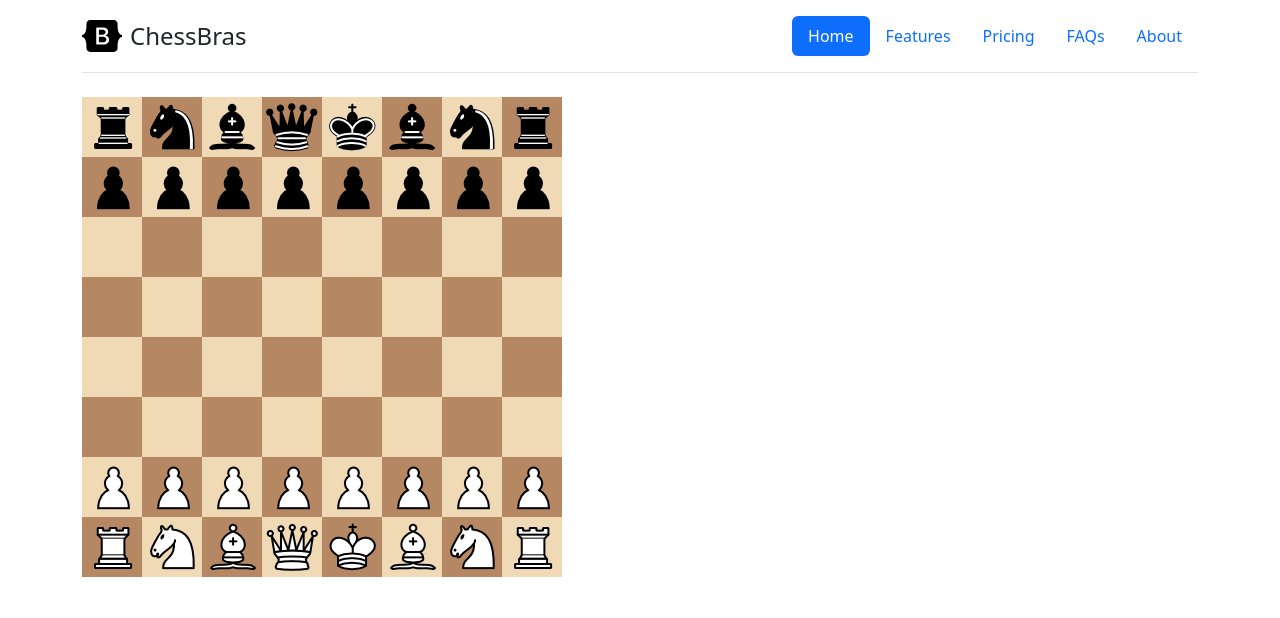
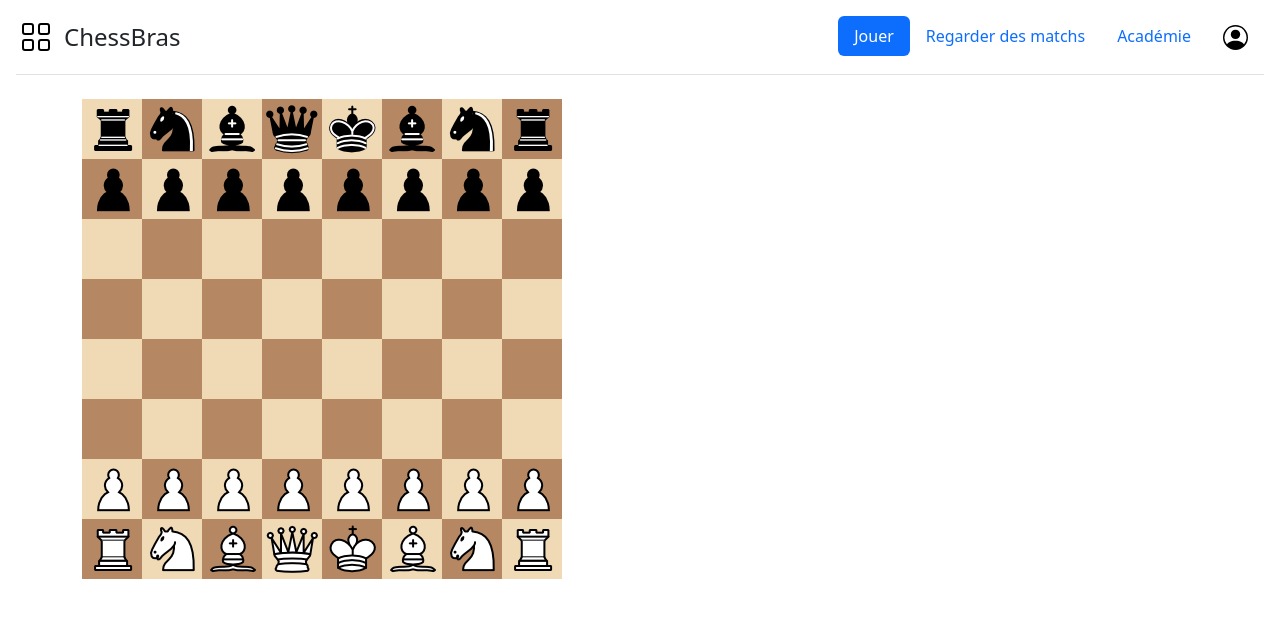
Before and after one commit to Diaxenos/Chess-Alec-et-Gab, a Flask app: page / in a window 1280 px wide. Shown: the top 618 px of the page. Run offline with Flask 2, Linux system fonts and the light colour scheme.

Commit message:
Update header

```diff
--- a/app.py
+++ b/app.py
@@ -1,8 +1,7 @@
-from flask import Flask, render_template
+import flask
+from flask import Flask, render_template, request
 
 app = Flask(__name__)
-
-
 @app.route('/')
 def main_app():  # put application's code here
     return render_template('game.html')
--- a/templates/base.html
+++ b/templates/base.html
@@ -10,16 +10,8 @@
 </head>
 <body>
 <svg xmlns="http://www.w3.org/2000/svg" style="display: none;">
-  <symbol id="bootstrap" viewBox="0 0 118 94">
-    <title>Bootstrap</title>
-    <path fill-rule="evenodd" clip-rule="evenodd" d="M24.509 0c-6.733 0-11.715 5.893-11.492 12.284.214 6.14-.064 14.092-2.066 20.577C8.943 39.365 5.547 43.485 0 44.014v5.972c5.547.529 8.943 4.649 10.951 11.153 2.002 6.485 2.28 14.437 2.066 20.577C12.794 88.106 17.776 94 24.51 94H93.5c6.733 0 11.714-5.893 11.491-12.284-.214-6.14.064-14.092 2.066-20.577 2.009-6.504 5.396-10.624 10.943-11.153v-5.972c-5.547-.529-8.934-4.649-10.943-11.153-2.002-6.484-2.28-14.437-2.066-20.577C105.214 5.894 100.233 0 93.5 0H24.508zM80 57.863C80 66.663 73.436 72 62.543 72H44a2 2 0 01-2-2V24a2 2 0 012-2h18.437c9.083 0 15.044 4.92 15.044 12.474 0 5.302-4.01 10.049-9.119 10.88v.277C75.317 46.394 80 51.21 80 57.863zM60.521 28.34H49.948v14.934h8.905c6.884 0 10.68-2.772 10.68-7.727 0-4.643-3.264-7.207-9.012-7.207zM49.948 49.2v16.458H60.91c7.167 0 10.964-2.876 10.964-8.281 0-5.406-3.903-8.178-11.425-8.178H49.948z"></path>
-  </symbol>
   <symbol id="home" viewBox="0 0 16 16">
     <path d="M8.354 1.146a.5.5 0 0 0-.708 0l-6 6A.5.5 0 0 0 1.5 7.5v7a.5.5 0 0 0 .5.5h4.5a.5.5 0 0 0 .5-.5v-4h2v4a.5.5 0 0 0 .5.5H14a.5.5 0 0 0 .5-.5v-7a.5.5 0 0 0-.146-.354L13 5.793V2.5a.5.5 0 0 0-.5-.5h-1a.5.5 0 0 0-.5.5v1.293L8.354 1.146zM2.5 14V7.707l5.5-5.5 5.5 5.5V14H10v-4a.5.5 0 0 0-.5-.5h-3a.5.5 0 0 0-.5.5v4H2.5z"/>
-  </symbol>
-  <symbol id="speedometer2" viewBox="0 0 16 16">
-    <path d="M8 4a.5.5 0 0 1 .5.5V6a.5.5 0 0 1-1 0V4.5A.5.5 0 0 1 8 4zM3.732 5.732a.5.5 0 0 1 .707 0l.915.914a.5.5 0 1 1-.708.708l-.914-.915a.5.5 0 0 1 0-.707zM2 10a.5.5 0 0 1 .5-.5h1.586a.5.5 0 0 1 0 1H2.5A.5.5 0 0 1 2 10zm9.5 0a.5.5 0 0 1 .5-.5h1.5a.5.5 0 0 1 0 1H12a.5.5 0 0 1-.5-.5zm.754-4.246a.389.389 0 0 0-.527-.02L7.547 9.31a.91.91 0 1 0 1.302 1.258l3.434-4.297a.389.389 0 0 0-.029-.518z"/>
-    <path fill-rule="evenodd" d="M0 10a8 8 0 1 1 15.547 2.661c-.442 1.253-1.845 1.602-2.932 1.25C11.309 13.488 9.475 13 8 13c-1.474 0-3.31.488-4.615.911-1.087.352-2.49.003-2.932-1.25A7.988 7.988 0 0 1 0 10zm8-7a7 7 0 0 0-6.603 9.329c.203.575.923.876 1.68.63C4.397 12.533 6.358 12 8 12s3.604.532 4.923.96c.757.245 1.477-.056 1.68-.631A7 7 0 0 0 8 3z"/>
   </symbol>
   <symbol id="table" viewBox="0 0 16 16">
     <path d="M0 2a2 2 0 0 1 2-2h12a2 2 0 0 1 2 2v12a2 2 0 0 1-2 2H2a2 2 0 0 1-2-2V2zm15 2h-4v3h4V4zm0 4h-4v3h4V8zm0 4h-4v3h3a1 1 0 0 0 1-1v-2zm-5 3v-3H6v3h4zm-5 0v-3H1v2a1 1 0 0 0 1 1h3zm-4-4h4V8H1v3zm0-4h4V4H1v3zm5-3v3h4V4H6zm4 4H6v3h4V8z"/>
@@ -33,18 +25,17 @@
   </symbol>
 </svg>
 <header>
-      <div class="container">
+      <div class="container-fluid px-3">
     <header class="d-flex flex-wrap justify-content-center py-3 mb-4 border-bottom">
       <a href="/" class="d-flex align-items-center mb-3 mb-md-0 me-md-auto text-dark text-decoration-none">
-        <svg class="bi me-2" width="40" height="32"><use href="#bootstrap"/></svg>
+        <svg class="bi me-2" width="40" height="32"><use href="#grid"/></svg>
         <span class="fs-4">ChessBras</span>
       </a>
       <ul class="nav nav-pills">
-        <li class="nav-item"><a href="#" class="nav-link active" aria-current="page">Home</a></li>
-        <li class="nav-item"><a href="#" class="nav-link">Features</a></li>
-        <li class="nav-item"><a href="#" class="nav-link">Pricing</a></li>
-        <li class="nav-item"><a href="#" class="nav-link">FAQs</a></li>
-        <li class="nav-item"><a href="#" class="nav-link">About</a></li>
+        <li class="nav-item"><a href="#"  class="nav-link {% if url_for(request.endpoint) == '/' %} active {% endif %}">Jouer</a></li>
+        <li class="nav-item"><a href="#" class="nav-link">Regarder des matchs</a></li>
+        <li class="nav-item"><a href="#" class="nav-link">Académie</a></li>
+        <li class="nav-item"><a href="#" class="nav-link"><svg class="bi me-0" width="25" height="25"><use href="#people-circle"/></svg></a></li>
       </ul>
     </header>
   </div>
--- a/templates/game.html
+++ b/templates/game.html
@@ -1,7 +1,7 @@
 {% extends 'base.html' %}
 {% block content %}
-    <div class="container text-center">
-        <div id="board" class="board text-center">
+    <div class="container">
+        <div id="board" class="board">
         </div>
     </div>
     <div id="info">
```
